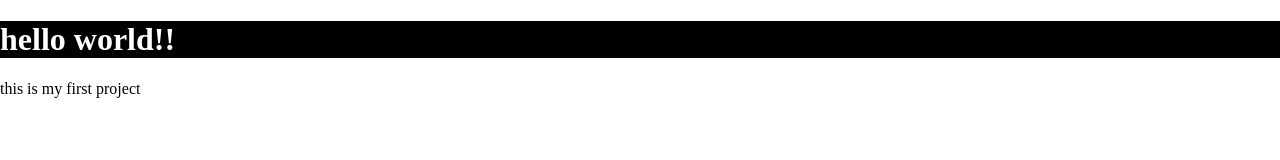
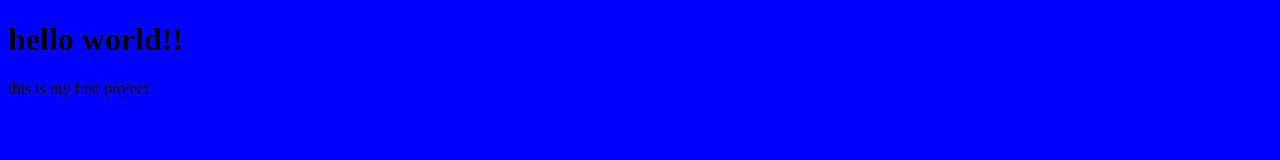
Before and after one commit to Alif-official86/project1, a plain HTML site: page Index.html in a window 1280 px wide. Drawn offline with Linux system fonts and the light colour scheme.

Commit message:
Update Index.html

```diff
--- a/Index.html
+++ b/Index.html
@@ -2,20 +2,7 @@
 <html>
   <head>
     <title>My First Project</title>
-    <style>
-      body {
-        margin: 0;
-        padding: 0;
-      }
-      h1 {
-        background-color: black;
-        color: white;
-      }
-      h1:hover {
-        background-color: crimson;
-        color: white;
-      }
-    </style>
+    <link rel="stylesheet" href="style.css" />
   </head>
   <body>
     <h1>hello world!!</h1>
```
